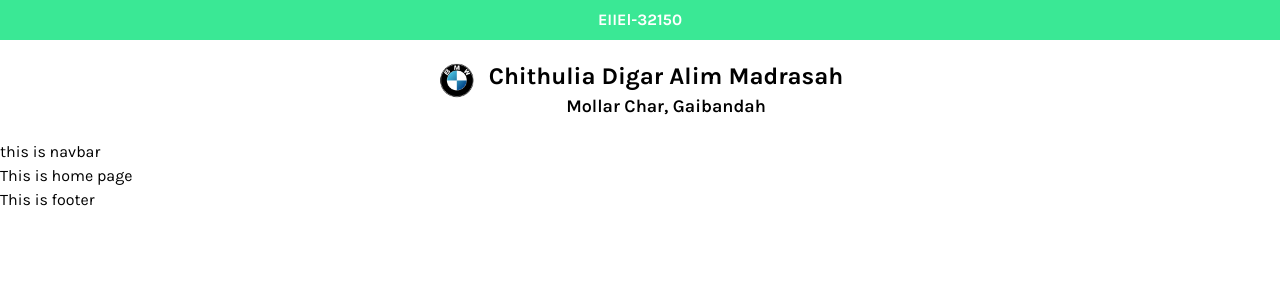
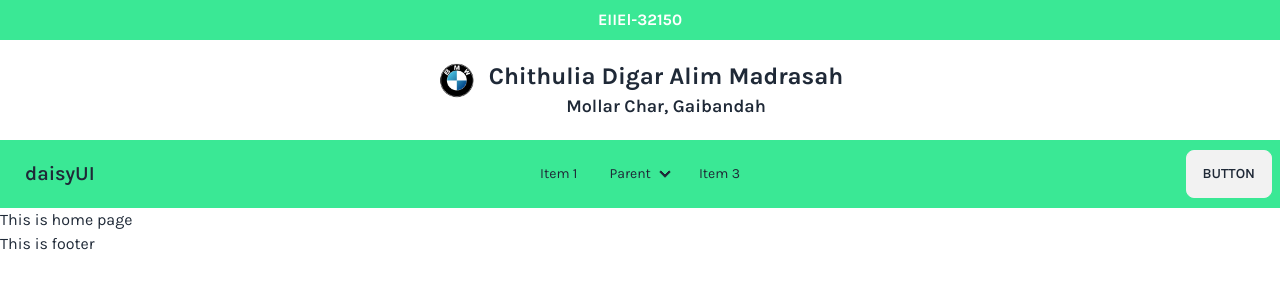
Before and after one commit to farukulWD/madhrashaClient, a React (Vite) app: page / in a window 1280 px wide. Shown: the top 300 px of the page. Built offline with nearby package versions, Linux system fonts and the light colour scheme.

Commit message:
make navbar

```diff
--- a/package.json
+++ b/package.json
@@ -22,6 +22,7 @@
     "@types/react-dom": "^18.2.7",
     "@vitejs/plugin-react": "^4.0.3",
     "autoprefixer": "^10.4.16",
+    "daisyui": "^3.9.2",
     "eslint": "^8.45.0",
     "eslint-plugin-react": "^7.32.2",
     "eslint-plugin-react-hooks": "^4.6.0",
--- a/src/Component/Shared/Navbar/Navbar.jsx
+++ b/src/Component/Shared/Navbar/Navbar.jsx
@@ -1,7 +1,81 @@
 import React from "react";
 
 const Navbar = () => {
-  return <div>this is navbar</div>;
+  return (
+    <div>
+      <div className="navbar primaryBgColor">
+        <div className="navbar-start">
+          <div className="dropdown">
+            <label tabIndex={0} className="btn btn-ghost lg:hidden">
+              <svg
+                xmlns="http://www.w3.org/2000/svg"
+                className="h-5 w-5"
+                fill="none"
+                viewBox="0 0 24 24"
+                stroke="currentColor"
+              >
+                <path
+                  strokeLinecap="round"
+                  strokeLinejoin="round"
+                  strokeWidth="2"
+                  d="M4 6h16M4 12h8m-8 6h16"
+                />
+              </svg>
+            </label>
+            <ul
+              tabIndex={0}
+              className="menu menu-sm dropdown-content mt-3 z-[1] p-2 shadow bg-base-100 rounded-box w-52"
+            >
+              <li>
+                <a>Item 1</a>
+              </li>
+              <li>
+                <a>Parent</a>
+                <ul className="p-2">
+                  <li>
+                    <a>Submenu 1</a>
+                  </li>
+                  <li>
+                    <a>Submenu 2</a>
+                  </li>
+                </ul>
+              </li>
+              <li>
+                <a>Item 3</a>
+              </li>
+            </ul>
+          </div>
+          <a className="btn btn-ghost normal-case text-xl">daisyUI</a>
+        </div>
+        <div className="navbar-center hidden lg:flex">
+          <ul className="menu menu-horizontal px-1">
+            <li>
+              <a>Item 1</a>
+            </li>
+            <li tabIndex={0}>
+              <details>
+                <summary>Parent</summary>
+                <ul className="p-2">
+                  <li>
+                    <a>Submenu 1</a>
+                  </li>
+                  <li>
+                    <a>Submenu 2</a>
+                  </li>
+                </ul>
+              </details>
+            </li>
+            <li>
+              <a>Item 3</a>
+            </li>
+          </ul>
+        </div>
+        <div className="navbar-end">
+          <a className="btn">Button</a>
+        </div>
+      </div>
+    </div>
+  );
 };
 
 export default Navbar;
--- a/tailwind.config.js
+++ b/tailwind.config.js
@@ -5,5 +5,5 @@
   theme: {
     extend: {},
   },
-  plugins: [],
+  plugins: [require("daisyui")],
 };
```
Also changed, not shown: 1 other file (tests, documents, lock files or other folders).
